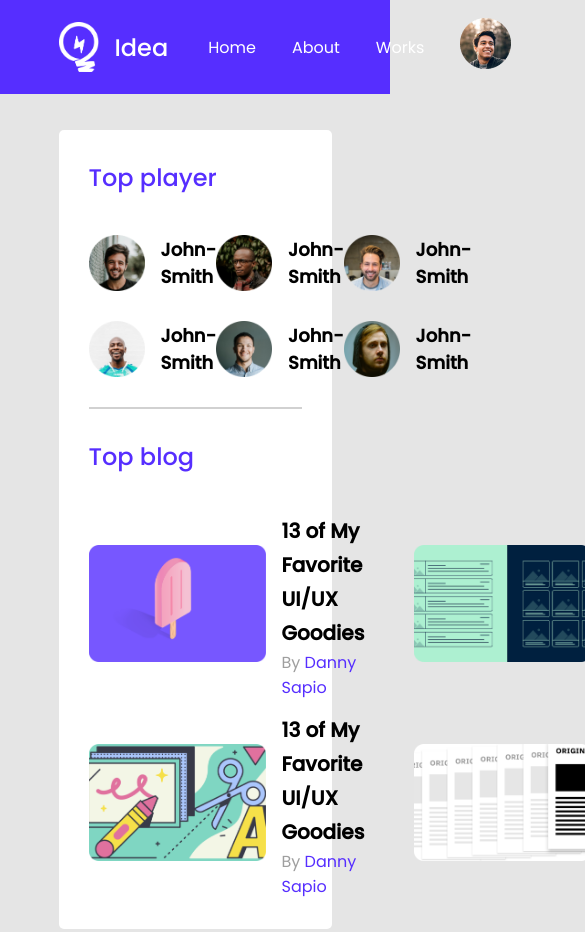
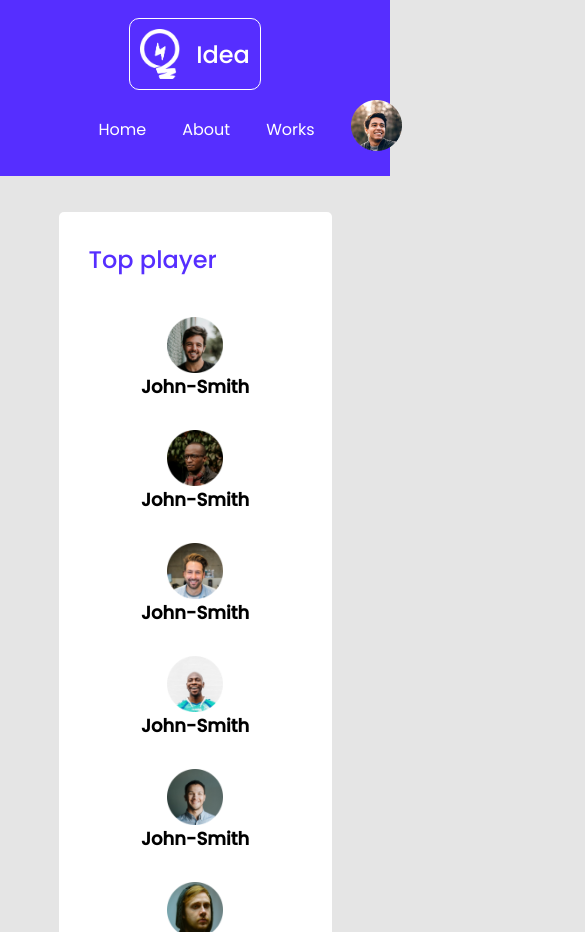
Before and after one commit to freelancerjoy/Leader-bord, a plain HTML site: page index.html in a window 390 px wide. Shown: the top 932 px of the page, 585 px wide, since content can reach past the window. Drawn offline with Linux system fonts and the light colour scheme.

Commit message:
menu responsive"
x
cSZ"
xv ZC

```diff
--- a/css/style.css
+++ b/css/style.css
@@ -140,12 +140,14 @@ main {
 
 /* Latest Course section
 ------------------------ */
-.single-course img {
-    width: 225px;
-    height: 105px;
-}
 .letest-curse-section{
     padding: 30px;
+}
+.course-tittle {
+    color: #562EFF;
+    font-weight: 500;
+    font-size: 24px;
+    margin-bottom: 24px;
 }
 .al-latest-course{
     display: grid;
@@ -158,11 +160,9 @@ main {
     padding: 10px;
     filter: drop-shadow(0px 5.34229px 13.3557px rgba(0, 0, 0, 0.05));
 }
-.course-tittle {
-    color: #562EFF;
-    font-weight: 500;
-    font-size: 24px;
-    margin-bottom: 24px;
+.single-course img {
+    width: 225px;
+    height: 105px;
 }
 .couse-text h3 {
     color: #1E1E1E;
@@ -203,3 +203,30 @@ main {
     color: #FF4A60;
     font-weight: 500;
  }
+.hide {
+    display: none;
+}
+ /* MEDIA queary for responsive my web site
+ ------------------------------------------ */
+ @media only screen and (max-width:577px) {
+    .nav .container, .player{
+        flex-direction: column;
+    }
+    .logo-text {
+        margin: auto;
+        border: 1px solid white;
+        padding: 10px;
+        border-radius: 10px;
+    }
+    .navbar-manu-links{
+        margin-top: 10px;
+        justify-content: space-around;
+    }
+    .top-player-section .top-all-players {
+        grid-template-columns: repeat(1, 1fr);
+
+    }
+    .top-all-players .player .player-name {
+        margin: 0;
+    }
+ }
--- a/index.html
+++ b/index.html
@@ -65,7 +65,7 @@
                 <hr class="horizental-line"> <!-- End top player sectiob-->
             </div>
 
-            <div class="blog-section">
+            <div class="blog-section  hide">
                 <h2 class="top-player-tittle">Top blog</h2>
                 <div class="blog-article">
                     <article class="singl-article">
@@ -109,8 +109,8 @@
         </section>
 
         <!-- Start Feature Section  -->
-        <section class="top-player-container">
-            <div class="letest-curse-section">
+        <section class="top-player-container  hide">
+            <div class="letest-curse-section ">
                 <h3 class="course-tittle">latest Course</h3>
                 <div class="al-latest-course">
                     <div class="single-course">
```
